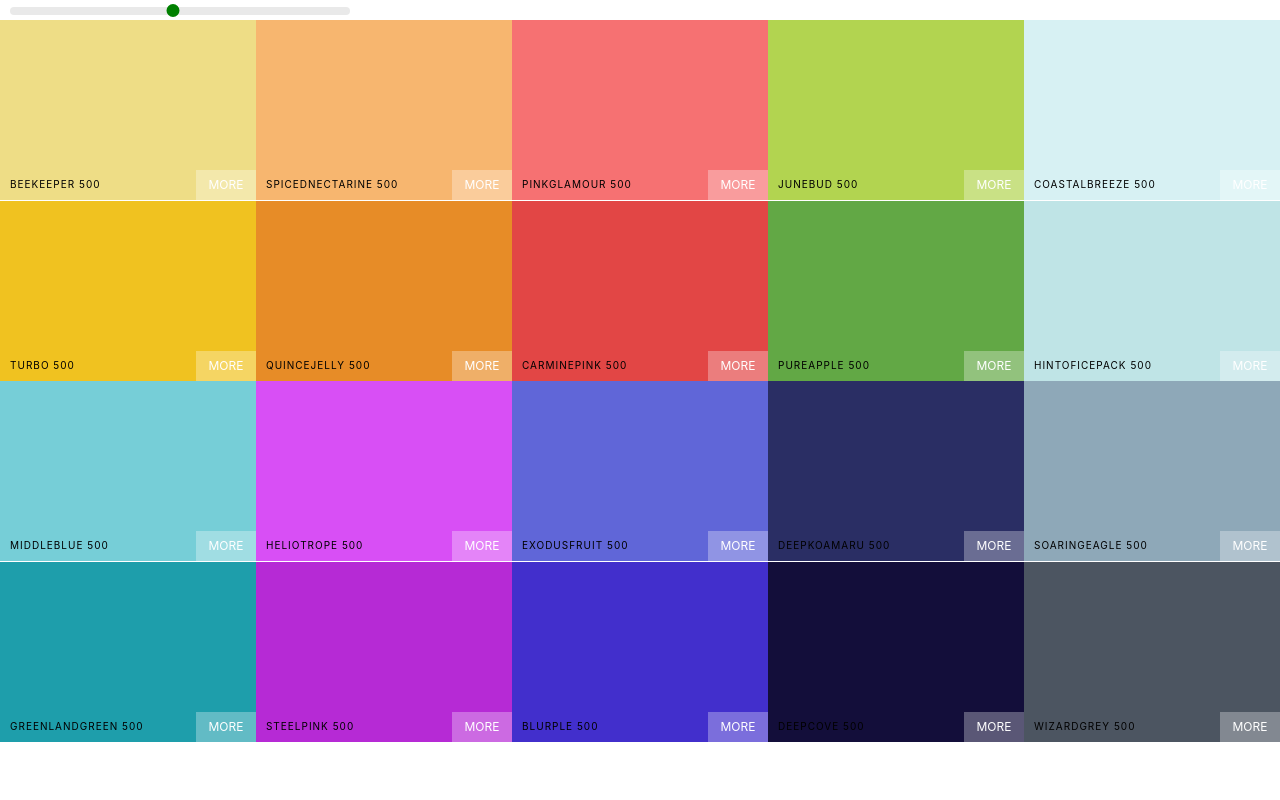
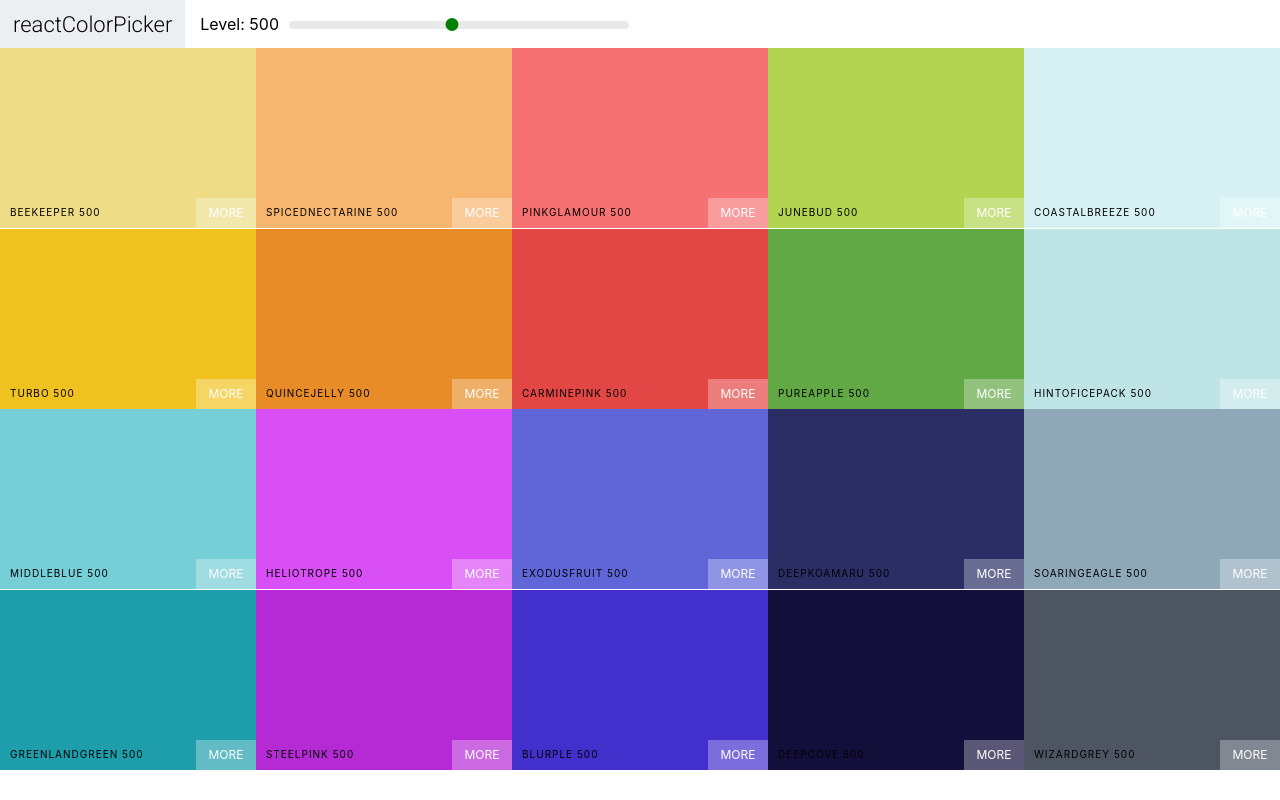
Before and after one commit to Gustavo-Hernandez/color-palettes, a React (Create React App) app in the folder colors-app/: page / in a window 1280 px wide. Built offline with nearby package versions, Linux system fonts and the light colour scheme.

Commit message:
Add Navbar and font

```diff
--- a/colors-app/public/index.html
+++ b/colors-app/public/index.html
@@ -24,6 +24,7 @@
       work correctly both with client-side routing and a non-root public URL.
       Learn how to configure a non-root public URL by running `npm run build`.
     -->
+    <link href="https://fonts.googleapis.com/css2?family=Roboto:wght@300&display=swap" rel="stylesheet">
     <title>React App</title>
   </head>
   <body>
--- /dev/null
+++ b/colors-app/src/Navbar.css
@@ -0,0 +1,51 @@
+.Navbar{
+    display: flex;
+    align-items: center;
+    justify-content: flex-start;
+    height: 6vh;
+}
+
+.logo{
+    margin-right: 15px;
+    padding: 0 13px;
+    font-size: 22px;
+    background-color: #eceff1;
+    font-family: Roboto;
+    height: 100%;
+    display: flex;
+    align-items: center;
+}
+
+.logo a {
+    text-decoration: none;
+    color: black;
+}
+
+
+.slider{
+    width: 340px;
+    margin: 0 10px;
+    display: inline-block;
+}
+
+.rc-slider-track{
+    background-color: transparent;
+}
+
+.rc-slider-rail{
+    height: 8px;
+}
+
+.rc-slider-handle,
+.rc-slider-handle:active,
+.rc-slider-handle:hover,
+.rc-slider-handle:focus{
+    background-color: green;
+    outline: none;
+    border: 2px solid green;
+    box-shadow: none;
+    width: 13px;
+    height: 13px;
+    margin-left: -7px;
+    margin-top: -3px;
+}
--- /dev/null
+++ b/colors-app/src/Navbar.js
@@ -0,0 +1,28 @@
+import React from "react";
+import Slider from "rc-slider";
+import "rc-slider/assets/index.css";
+import "./Navbar.css";
+
+const Navbar = ({ level, changeLevel }) => {
+  return (
+    <header className="Navbar">
+      <div className="logo">
+        <a href="/#">reactColorPicker</a>
+      </div>
+      <div className="slider-container">
+        <span>Level: {level}</span>
+        <div className="slider">
+          <Slider
+            defaultValue={level}
+            min={100}
+            max={900}
+            step={100}
+            onAfterChange={changeLevel}
+          />
+        </div>
+      </div>
+    </header>
+  );
+};
+
+export default Navbar;
--- a/colors-app/src/Palette.css
+++ b/colors-app/src/Palette.css
@@ -5,31 +5,3 @@
 .Palette-colors{
     height: 90%;
 }
-
-.slider{
-    width: 340px;
-    margin: 0 10px;
-    display: inline-block;
-}
-
-.rc-slider-track{
-    background-color: transparent;
-}
-
-.rc-slider-rail{
-    height: 8px;
-}
-
-.rc-slider-handle,
-.rc-slider-handle:active,
-.rc-slider-handle:hover,
-.rc-slider-handle:focus{
-    background-color: green;
-    outline: none;
-    border: 2px solid green;
-    box-shadow: none;
-    width: 13px;
-    height: 13px;
-    margin-left: -7px;
-    margin-top: -3px;
-}
--- a/colors-app/src/Palette.js
+++ b/colors-app/src/Palette.js
@@ -1,7 +1,6 @@
 import React, { useState } from "react";
 import ColorBox from "./ColorBox";
-import Slider from "rc-slider";
-import "rc-slider/assets/index.css";
+import Navbar from "./Navbar";
 import "./Palette.css";
 
 const Palette = ({ palette }) => {
@@ -13,15 +12,7 @@
 
   return (
     <div className="Palette">
-      <div className="slider">
-      <Slider
-        defaultValue={level}
-        min={100}
-        max={900}
-        step={100}
-        onAfterChange={(newLevel) => setLevel(newLevel)}
-      />
-      </div>
+      <Navbar level={level} changeLevel={(newLevel) => setLevel(newLevel)} />
       <div className="Palette-colors">{colorBoxes}</div>
       {/*Footer goes here*/}
     </div>
```
